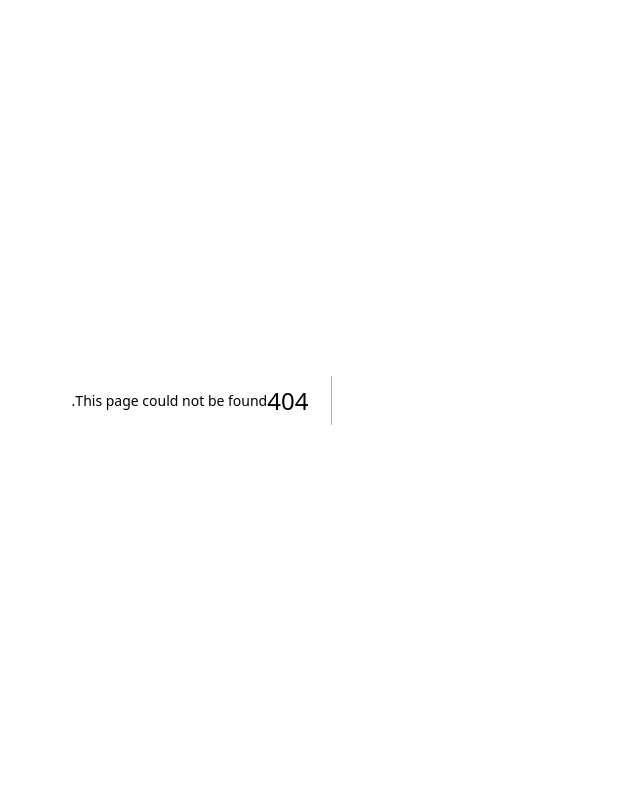
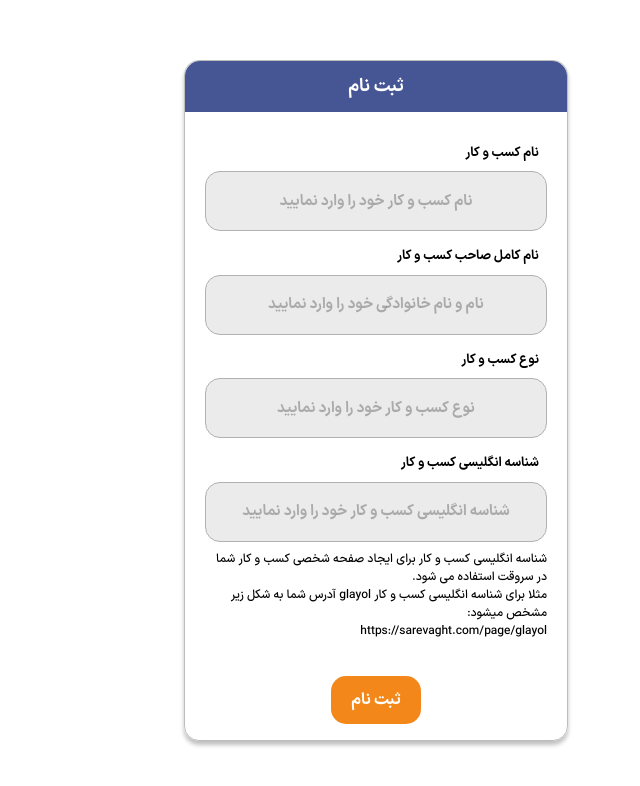
Before and after one commit to mobintahmasbi/sarevaght-front-end-nextjs, a Next.js app: page /register in a window 1280 px wide. Before the commit this address had no page. Shown: the top 786 px of the page, without its empty margins (470-1110 px from the left). Built offline with nearby package versions, Linux system fonts and the light colour scheme.

Commit message:
complete register page in both size

```diff
--- /dev/null
+++ b/src/app/register/page.tsx
@@ -0,0 +1,74 @@
+export default function Register() {
+  return (
+    <>
+      <div className="w-full h-[100vh] flex items-center justify-center">
+        <div className="sm:w-sm w-4/5 main-border rounded-[15px] main-shadow">
+          <div className="w-full bg-main-blue text-center text-white py-3 rounded-t-[15px] font-bold sm:text-[18px]">
+            ثبت نام
+          </div>
+          <div className="w-full flex flex-wrap justify-center px-5 mt-4">
+            <div className="w-full text-start">
+              <label className="block text-[13px] text-main-blue font-bold mt-4 mb-2 ms-2">
+                نام کسب و کار
+              </label>
+              <input
+                type="text"
+                className="w-full rounded-[15px] px-4 sm:h-[60px] h-[52px] secondary-border bg-milky text-[15px] text-center focus:outline-none font-bold dark-white phone-entry"
+                placeholder="نام کسب و کار خود را وارد نمایید"
+              />
+            </div>
+            <div className="w-full text-start">
+              <label className="block text-[13px] text-main-blue font-bold mt-4 mb-2 ms-2">
+                نام کامل صاحب کسب و کار
+              </label>
+              <input
+                lang="en"
+                dir="ltr"
+                type="text"
+                className="w-full rounded-[15px] px-4 sm:h-[60px] h-[52px] secondary-border bg-milky text-[15px] text-center focus:outline-none font-bold dark-white phone-entry"
+                placeholder="نام و نام خانوادگی خود را وارد نمایید"
+              />
+            </div>
+            <div className="w-full text-start">
+              <label className="block text-[13px] text-main-blue font-bold mt-4 mb-2 ms-2">
+                نوع کسب و کار
+              </label>
+              <input
+                lang="en"
+                dir="ltr"
+                type="text"
+                className="w-full rounded-[15px] px-4 sm:h-[60px] h-[52px] secondary-border bg-milky text-[15px] text-center focus:outline-none font-bold dark-white phone-entry"
+                placeholder="نوع کسب و کار خود را وارد نمایید"
+              />
+            </div>
+            <div className="w-full text-start">
+              <label className="block text-[13px] text-main-blue font-bold mt-4 mb-2 ms-2">
+                شناسه انگلیسی کسب و کار
+              </label>
+              <input
+                lang="en"
+                dir="ltr"
+                type="text"
+                className="w-full rounded-[15px] px-4 sm:h-[60px] h-[52px] secondary-border bg-milky text-[15px] text-center focus:outline-none font-bold dark-white phone-entry mb-2"
+                placeholder="شناسه انگلیسی کسب و کار خود را وارد نمایید"
+              />
+              <p className="text-[12px]">
+                شناسه انگلیسی کسب و کار برای ایجاد صفحه شخصی کسب و کار شما در
+                سروقت استفاده می شود.
+              </p>
+              <p className="text-[12px]">
+                    مثلا برای شناسه انگلیسی کسب و کار glayol آدرس شما به شکل زیر مشخص میشود:
+              </p>
+              <p className="text-[12px]">https://sarevaght.com/page/glayol</p>
+            </div>
+          </div>
+          <div className="w-full flex justify-center mt-9 mb-4">
+            <button className="bg-main-orange text-white text-[16px] font-bold rounded-[15px] px-5 py-3 cursor-pointer hover:opacity-80">
+              ثبت نام
+            </button>
+          </div>
+        </div>
+      </div>
+    </>
+  );
+}
```
